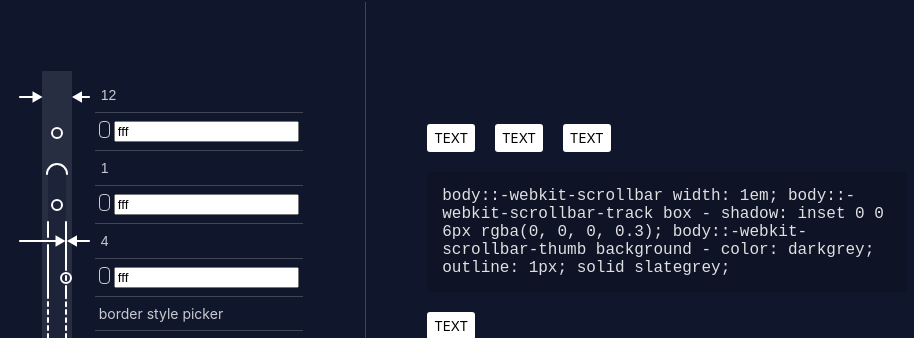
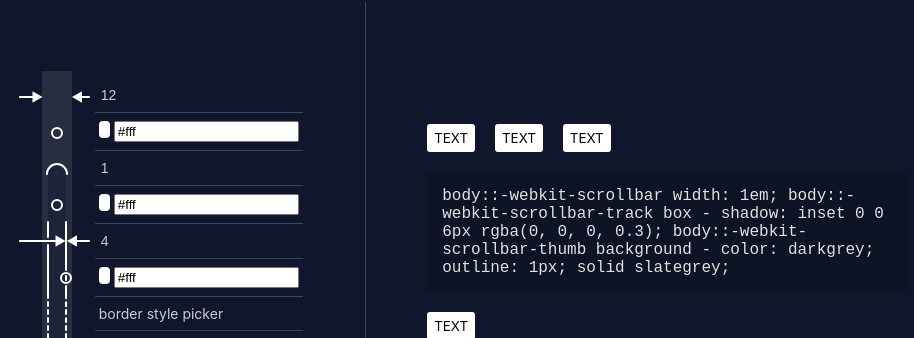
Before and after one commit to Dompower25/scroll-generator-react, a React (Vite) app: page / in a window 1280 px wide. Shown: the part 205-543 px from the top of the page, without its empty margins (275-1189 px from the left). Built offline with nearby package versions, Linux system fonts and the light colour scheme.

Commit message:
converting string value to hex

```diff
--- a/src/components/inputs/ScrollbarColorPicker/index.tsx
+++ b/src/components/inputs/ScrollbarColorPicker/index.tsx
@@ -1,4 +1,4 @@
-import React, { FC, useEffect, useState } from "react"
+import React, { FC, useCallback, useEffect, useState } from "react"
 import style from './style.module.scss'
 
 //  при нажатии на colorPicker отображается окно с выбором цвета. Выбраный цвет отображается в формате HEX-кода
@@ -9,20 +9,23 @@ interface IScrollbarColorPicker {
   defaultColorInHexCode: string
 }
 
-const ScrollbarColorPicker: FC<IScrollbarColorPicker> = ({defaultColorInHexCode}) => {
-  const [color, setColor] = useState(defaultColorInHexCode ? defaultColorInHexCode : `fff`)
-  const [styleColor, setStyleColor] = useState()
+const ScrollbarColorPicker: FC<IScrollbarColorPicker> = ({ defaultColorInHexCode }) => {
+  const [color, setColor] = useState(defaultColorInHexCode ? defaultColorInHexCode : `#fff`)
+
+  const convertingToHex = (color: string): string => {
+      let removeSimbol = color.length == 0 ? 'fff' : color.replace(/#/gi, '')
+      return `#${removeSimbol}`
+    }
 
   return (
     <>
       <div className={style.wrapperColorPicker}>
         <div className={style.showColor} style={{
-          backgroundColor: `${styleColor}`
+          backgroundColor: `${color}`
         }} />
         <input className={style.input} value={color} onChange={(e) => {
-          e.preventDefault
-          setColor(e.target.value)
-        }}/>
+          setColor(convertingToHex(e.target.value))
+        }} />
       </div>
     </>
   )
--- a/src/components/wrapper/index.tsx
+++ b/src/components/wrapper/index.tsx
@@ -41,19 +41,19 @@ const Wrapper = ({ }) => {
                 <ScrollbarEnteringSize defaultSize={'12'} key={'id1'} />
               </div>
               <div className={styles.input_scrollbar_style}>
-                <ScrollbarColorPicker defaultColorInHexCode='fff' key={'cp1'}/>
+                <ScrollbarColorPicker defaultColorInHexCode='#fff' key={'cp1'}/>
               </div>
               <div className={styles.input_scrollbar_style}>
                 <ScrollbarEnteringSize defaultSize={'1'} key={'id2'}/>
               </div>
               <div className={styles.input_scrollbar_style}>
-                <ScrollbarColorPicker defaultColorInHexCode='fff' key={'cp2'}/>
+                <ScrollbarColorPicker defaultColorInHexCode='#fff' key={'cp2'}/>
               </div>
               <div className={styles.input_scrollbar_style}>
                 <ScrollbarEnteringSize defaultSize={'4'} key={'id3'}/>
               </div>
               <div className={styles.input_scrollbar_style}>
-                <ScrollbarColorPicker defaultColorInHexCode='fff' key={'cp3'}/>
+                <ScrollbarColorPicker defaultColorInHexCode='#fff' key={'cp3'}/>
               </div>
               <div className={styles.input_scrollbar_style}>border style picker</div>
             </div>
```
